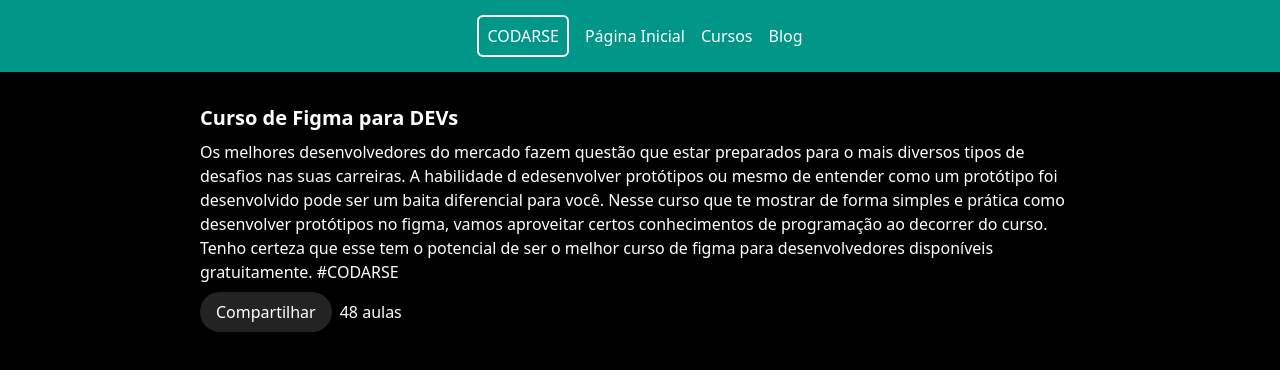
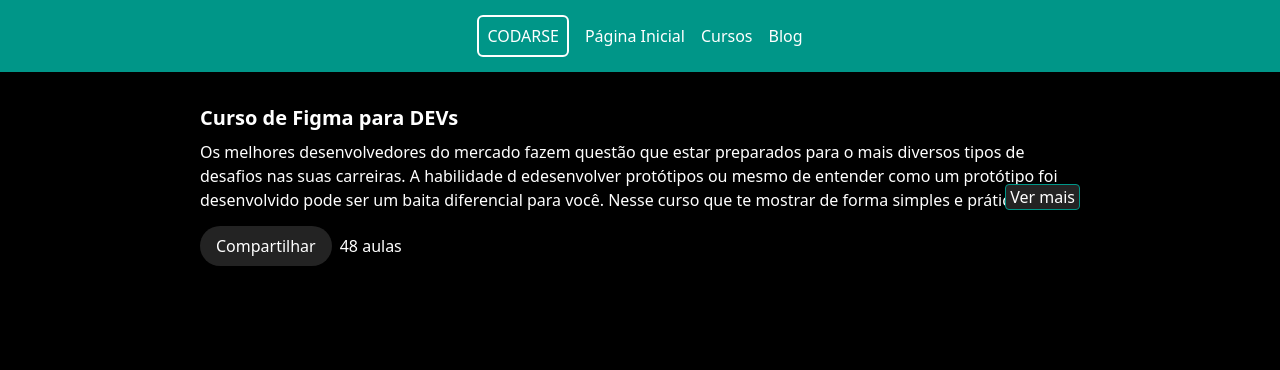
Before and after one commit to Lcgomes-arch/Projeto-Codarse, a Next.js app in the folder youtube-nextjs-course-plataform/: page /cursos/1 in a window 1280 px wide. Shown: the top 370 px of the page. Built offline with nearby package versions, Linux system fonts and the light colour scheme.

Commit message:
Add collapsible text component

```diff
--- a/youtube-nextjs-course-plataform/app/header/course-header/CourseHeader.tsx
+++ b/youtube-nextjs-course-plataform/app/header/course-header/CourseHeader.tsx
@@ -1,3 +1,4 @@
+import { CollapsibleText } from "./components/CollapsibleText"
 
 
 
@@ -8,8 +9,13 @@
         <h1 className='font-extrabold text-xl'>
             Curso de Figma para DEVs
         </h1>
+
+
+        <CollapsibleText numberOfLinesWhenClosed={3}>
+        Os melhores desenvolvedores do mercado fazem questão que estar preparados para o mais diversos tipos de desafios nas suas carreiras. A habilidade d edesenvolver protótipos ou mesmo de entender como um protótipo foi desenvolvido pode ser um baita diferencial para você. Nesse curso que te mostrar de forma simples e prática como desenvolver protótipos no figma, vamos aproveitar certos conhecimentos de programação ao decorrer do curso. Tenho certeza que esse tem o potencial de ser o melhor curso de figma para desenvolvedores disponíveis gratuitamente. #CODARSE
+        </CollapsibleText>
         <p>
-            Os melhores desenvolvedores do mercado fazem questão que estar preparados para o mais diversos tipos de desafios nas suas carreiras. A habilidade d edesenvolver protótipos ou mesmo de entender como um protótipo foi desenvolvido pode ser um baita diferencial para você. Nesse curso que te mostrar de forma simples e prática como desenvolver protótipos no figma, vamos aproveitar certos conhecimentos de programação ao decorrer do curso. Tenho certeza que esse tem o potencial de ser o melhor curso de figma para desenvolvedores disponíveis gratuitamente. #CODARSE
+
         </p>
 
 
--- /dev/null
+++ b/youtube-nextjs-course-plataform/app/header/course-header/components/CollapsibleText.tsx
@@ -0,0 +1,32 @@
+'use client';
+
+import { useState } from 'react';
+
+interface ICollapsibleTextProps {
+    numberOfLinesWhenClosed: number;
+    children: React.ReactNode;
+}
+
+export const  CollapsibleText = ({children, numberOfLinesWhenClosed }: ICollapsibleTextProps) => {
+    const [open, setOpen] = useState(false);
+
+
+    return(
+        <div className='flex flex-col items-end'>
+            <p
+            data-open={open}
+            className= 'data-[open=false]:line-clamp-[var(--number-of-lines-when-closed)]'
+            style={{ '--number-of-lines-when-closed': numberOfLinesWhenClosed} as any }
+>
+    {children}
+</p>
+
+            <button
+            data-open={open}
+            className= ' px-1 bg-paper rounded border border-primary data-[open=false]:-mt-7'
+            onClick={() => setOpen (!open)}>
+                {open ? 'Ver menos' : 'Ver mais'}
+            </button>
+        </div>
+    );
+};
```
